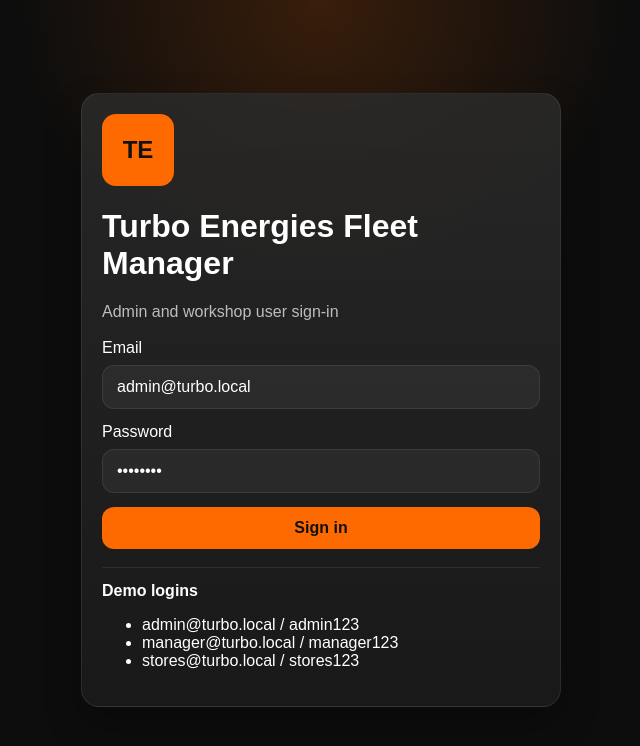
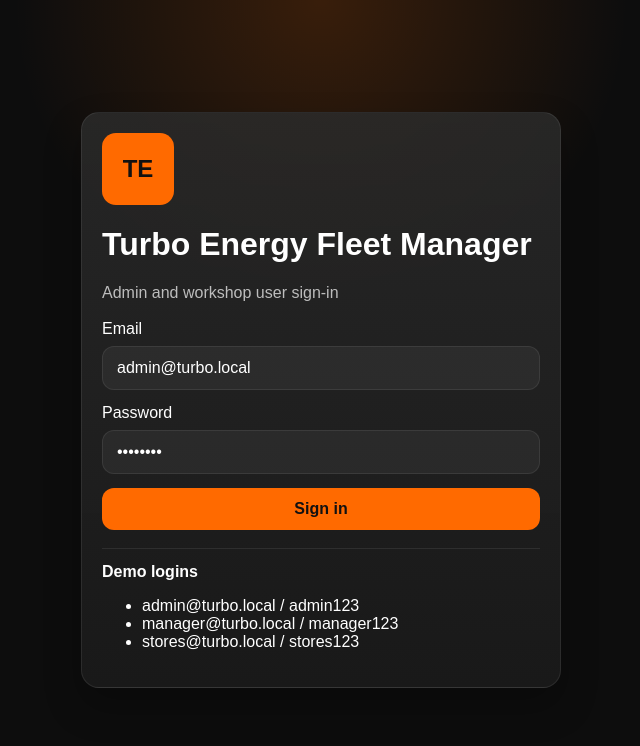
Before and after one commit to jordencarrhallamore20-sudo/turbo-energies-fleet, a Next.js app in the folder turbo-energies-fleet/: page /login in a window 1280 px wide. Shown: the top 746 px of the page, without its empty margins (319-959 px from the left). Built offline with nearby package versions, Linux system fonts and the light colour scheme.

Commit message:
Update page.tsx

```diff
--- a/turbo-energies-fleet/app/login/page.tsx
+++ b/turbo-energies-fleet/app/login/page.tsx
@@ -24,7 +24,7 @@ export default function LoginPage() {
     <div className="login-page">
       <div className="login-card card">
         <div className="brand-mark large">TE</div>
-        <h1>Turbo Energies Fleet Manager</h1>
+        <h1>Turbo Energy Fleet Manager</h1>
         <p className="muted">Admin and workshop user sign-in</p>
 
         <form className="form-grid" onSubmit={handleSubmit}>
```
